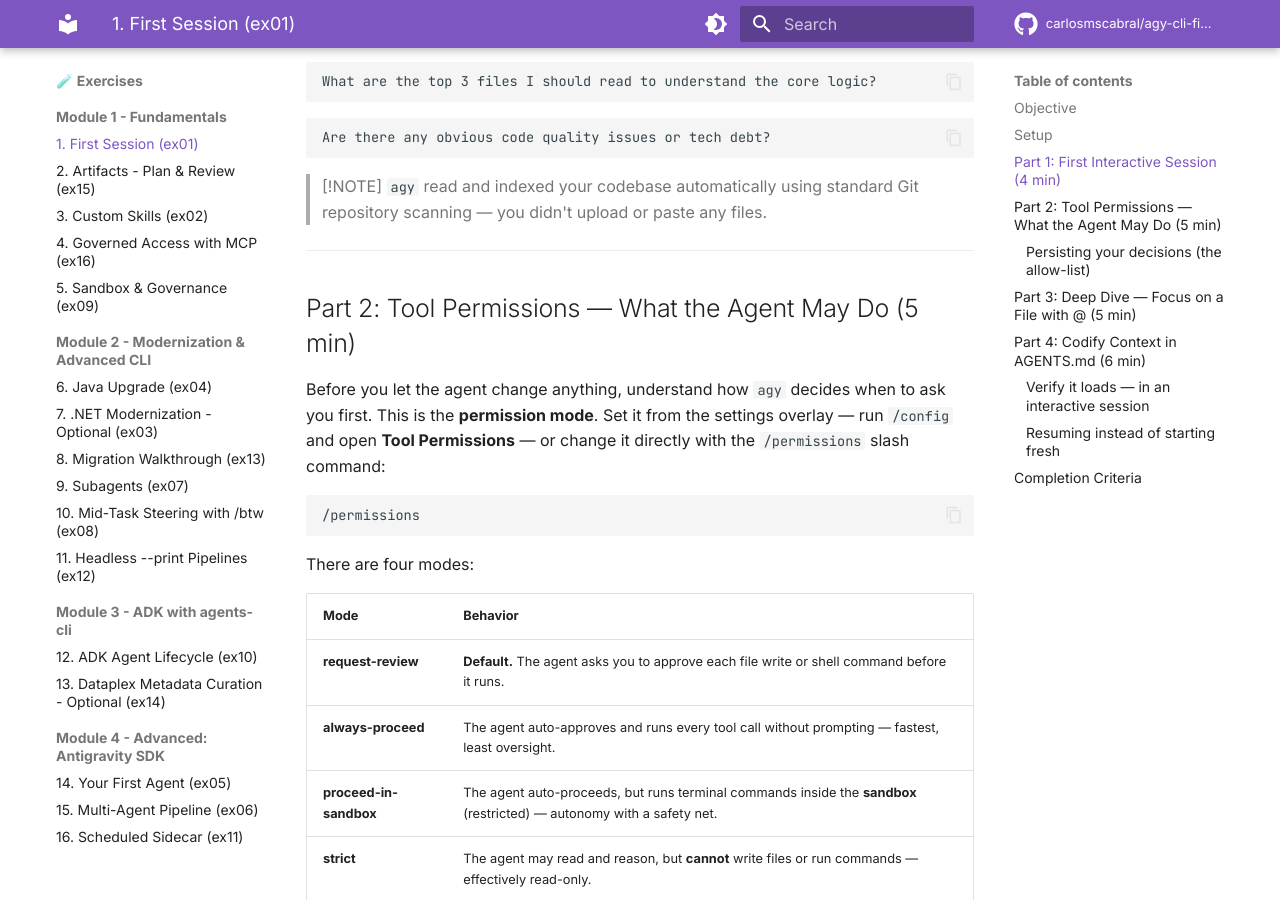
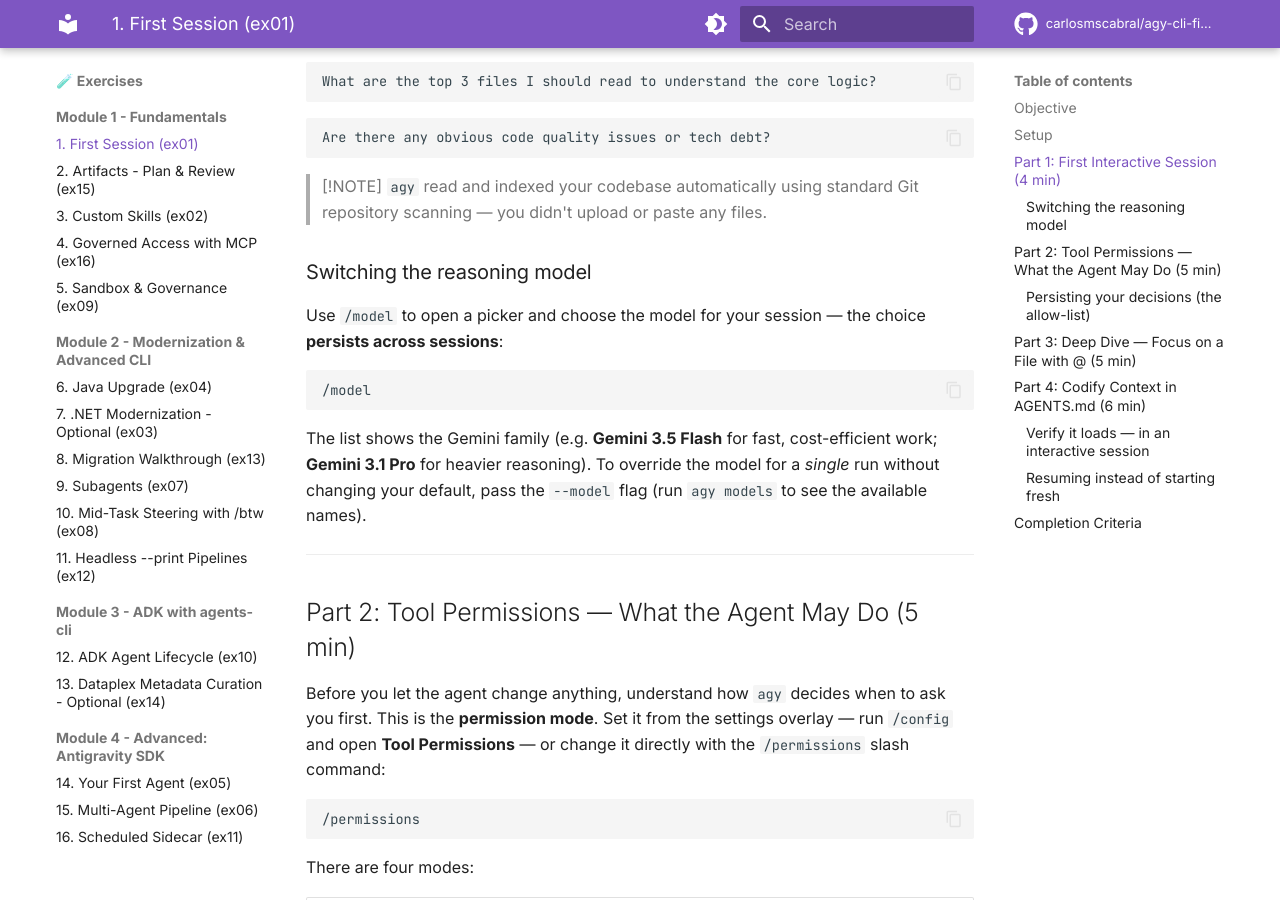
Before and after one commit to carlosmscabral/agy-cli-field-workshop, an MkDocs documentation site: the page built from docs/exercises/ex01_first_session.md, in a window 1280 px wide and 900 px high, scrolled down 1301 px. Built offline with MkDocs 1.6.1 and Material for MkDocs 9.7.7, drawn with Linux system fonts in a browser that asks for light colours; comment, search, counter and statistics services are not loaded; some of the changed text lies outside the part shown.

Commit message:
docs(ex01): add a brief /model (reasoning-model) section (#13)
Short 'Switching the reasoning model' note in Part 1: /model opens the picker and
persists the choice; --model overrides for a single run (agy models lists them).
Added a matching completion criterion.

````diff
--- a/docs/exercises/ex01_first_session.md
+++ b/docs/exercises/ex01_first_session.md
@@ -59,6 +59,16 @@
 
 > [!NOTE]
 > `agy` read and indexed your codebase automatically using standard Git repository scanning — you didn't upload or paste any files.
+
+### Switching the reasoning model
+
+Use `/model` to open a picker and choose the model for your session — the choice **persists across sessions**:
+
+```text
+/model
+```
+
+The list shows the Gemini family (e.g. **Gemini 3.5 Flash** for fast, cost-efficient work; **Gemini 3.1 Pro** for heavier reasoning). To override the model for a *single* run without changing your default, pass the `--model` flag (run `agy models` to see the available names).
 
 ---
 
@@ -177,6 +187,7 @@
 ## Completion Criteria
 
 - [ ] `agy` launched and answered questions about the sandbox in interactive mode
+- [ ] Switched the reasoning model with `/model`
 - [ ] You can name the four permission modes and set one via `/permissions` (or `/config` → Tool Permissions)
 - [ ] Used `@` to focus the agent on a specific file
 - [ ] `AGENTS.md` exists at the project root of `agy-sample-app`
````
